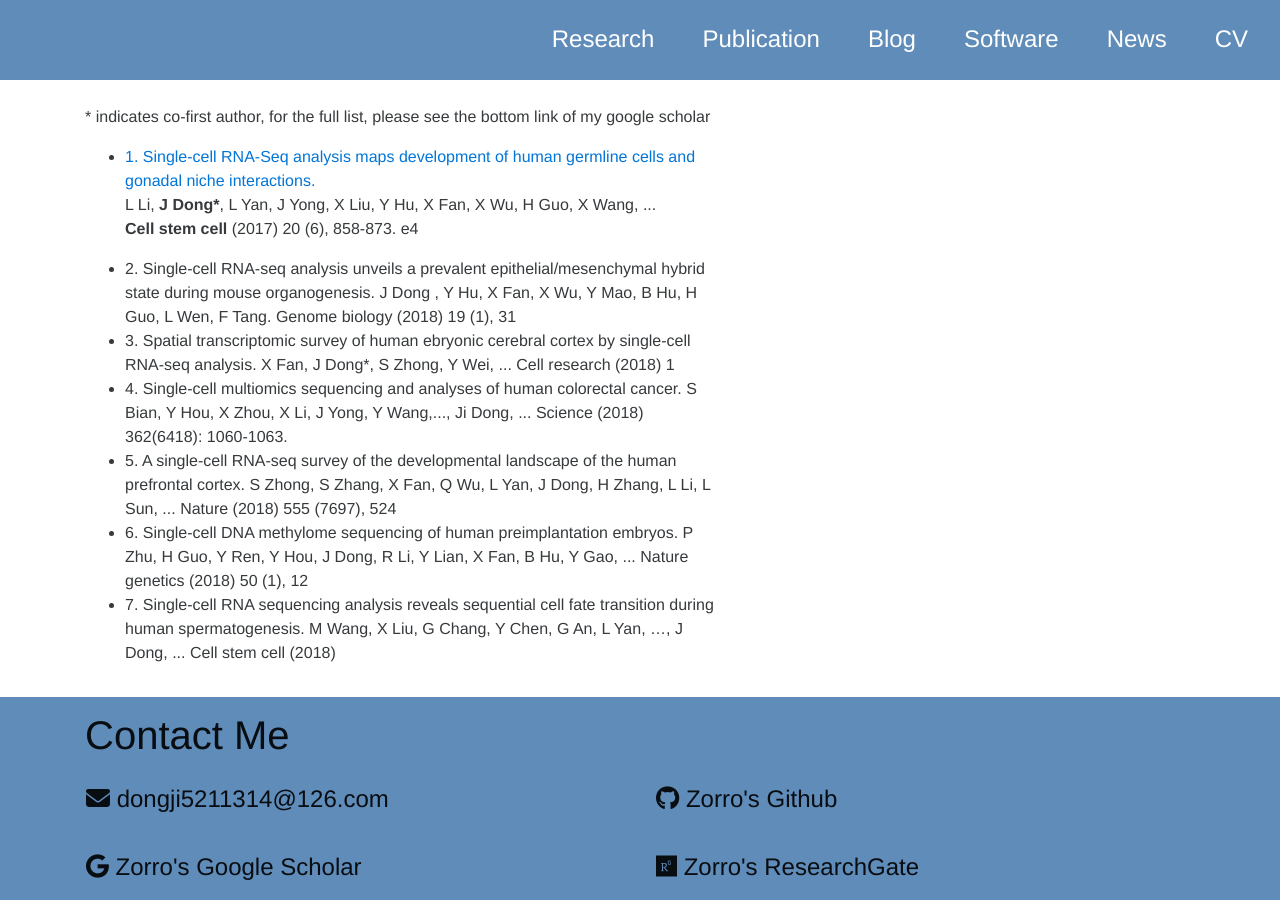
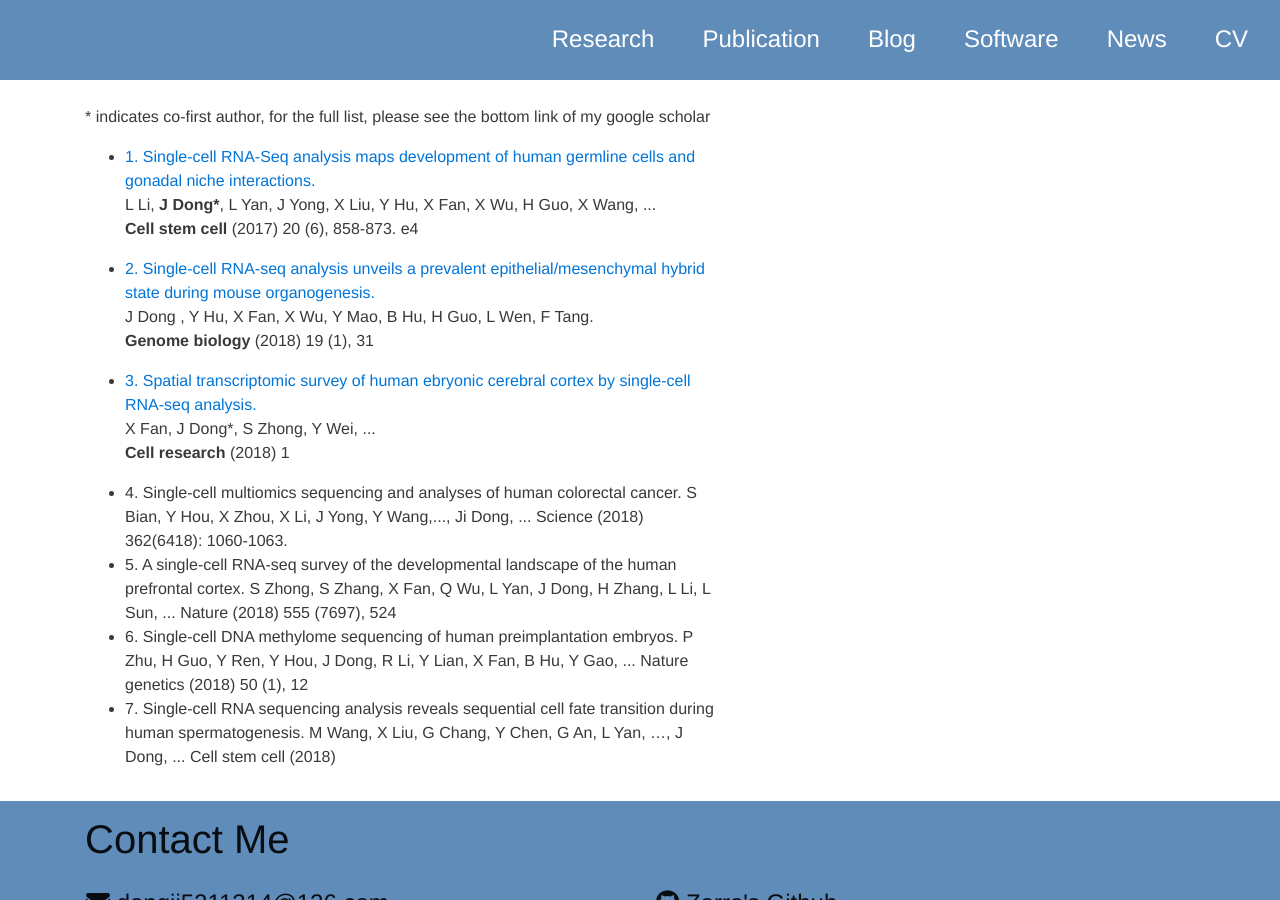
Before and after one commit to zorrodong/zorrodong.github.io, a Jekyll site: the page built from index.html, in a window 1280 px wide and 900 px high, scrolled down 618 px. Built offline with Jekyll 4.4.1, drawn with Linux system fonts in a browser that asks for light colours; nearby versions of some CDN libraries.

Commit message:
Update instagram.html

```diff
--- a/_includes/instagram.html
+++ b/_includes/instagram.html
@@ -15,21 +15,25 @@
               <a href="https://www.sciencedirect.com/science/article/pii/S1934590917300784">
                 1. Single-cell RNA-Seq analysis maps development of human germline cells and gonadal niche interactions.
               </a>
-            </li>
-            <P>
-              L Li,  <b>J Dong*</b>, L Yan, J Yong, X Liu, Y Hu, X Fan, X Wu, H Guo, X Wang, ...<br /><b>Cell stem cell</b> (2017) 20 (6), 858-873. e4
-            </P>
-
-            <li>
-              2. Single-cell RNA-seq analysis unveils a prevalent epithelial/mesenchymal hybrid state during mouse organogenesis.
-                 J Dong , Y Hu, X Fan, X Wu, Y Mao, B Hu, H Guo, L Wen, F Tang.
-                 Genome biology (2018) 19 (1), 31
+              <P>
+                L Li,  <b>J Dong*</b>, L Yan, J Yong, X Liu, Y Hu, X Fan, X Wu, H Guo, X Wang, ...<br /><b>Cell stem cell</b> (2017) 20 (6), 858-873. e4
+              </P>
             </li>
 
             <li>
+              <a href="https://www.sciencedirect.com/science/article/pii/S1934590917300784">
+                2. Single-cell RNA-seq analysis unveils a prevalent epithelial/mesenchymal hybrid state during mouse organogenesis.
+              </a>
+              <P>
+                J Dong , Y Hu, X Fan, X Wu, Y Mao, B Hu, H Guo, L Wen, F Tang.<br /><b>Genome biology</b> (2018) 19 (1), 31
+            </li>
+
+            <li>
+              <a href="https://www.sciencedirect.com/science/article/pii/S1934590917300784">
               3. Spatial transcriptomic survey of human  ebryonic cerebral cortex by single-cell RNA-seq analysis.
-                 X Fan, J Dong*, S Zhong, Y Wei, ...
-                 Cell research (2018) 1
+              </a>
+              <P>
+                 X Fan, J Dong*, S Zhong, Y Wei, ...<br /><b>Cell research</b> (2018) 1
             </li>
 
             <li>
```
